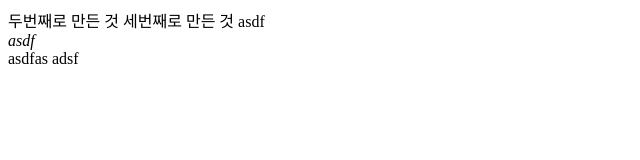
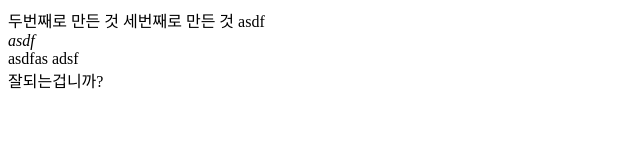
Before and after one commit to yeonghoonPark/remote-git, a plain HTML site: page index.html in a window 1280 px wide. Shown: the whole page, without its empty margins (0-640 px from the left). Drawn offline with Linux system fonts and the light colour scheme.

Commit message:
잘되는건가

```diff
--- a/index.html
+++ b/index.html
@@ -13,5 +13,8 @@
     <address>asdf</address>
     asdfas
     adsf
+    <div class="d">
+        잘되는겁니까?
+    </div>
 </body>
 </html>
```
